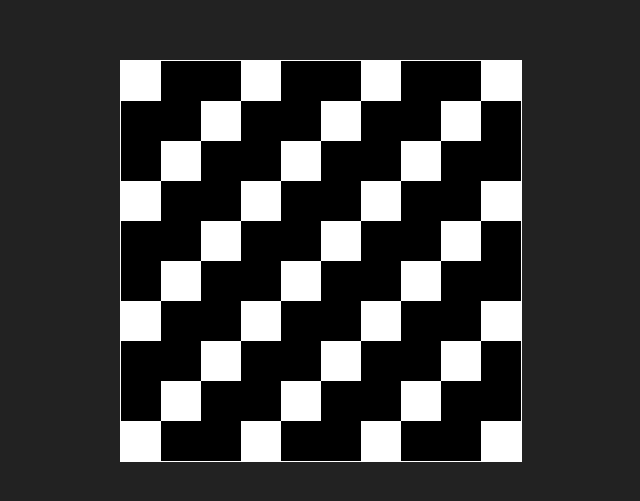
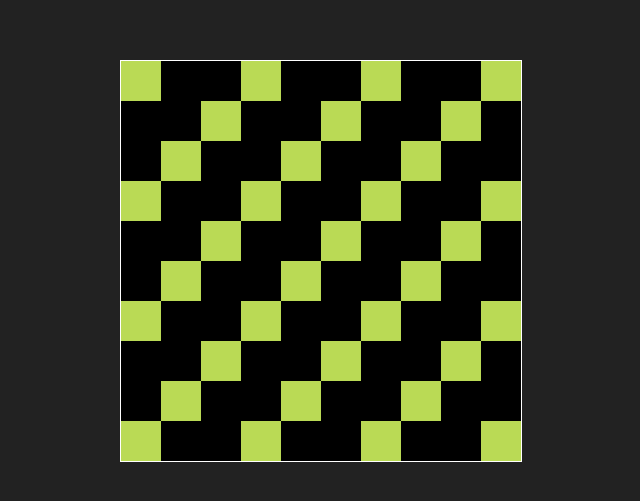
Before and after one commit to learosema/css-practise, a website: page src/pixels.pug in a window 1280 px wide. Shown: the part 139-640 px from the top of the page, without its empty margins (319-959 px from the left). Drawn offline with nearby package versions, Linux system fonts and the light colour scheme; files that its build step writes are made by us from their sources.

Commit message:
now works in Edge/IE via label hack

```diff
--- a/src/pixels.pug
+++ b/src/pixels.pug
@@ -9,4 +9,5 @@ html(lang="en")
   body
     .container
       - for (var i = 100; i--;)
-        input.checkbox(type="checkbox", checked=(i%3 === 0))
+        input.checkbox(type="checkbox", checked=(i%3 === 0), id="pixel" + i)
+        label.checkbox-label(for="pixel" + i)
--- a/src/pixels.scss
+++ b/src/pixels.scss
@@ -26,22 +26,20 @@ body {
   flex-wrap: wrap;
 }
 
-.checkbox {
-  appearance: none;
+.checkbox-label {
+  display: block;
   width: 10%;
   height: 10%;
   margin: 0;
   padding: 0;
   position: relative;
-}
-
-.checkbox::after {
-  @include fit();
-  content: '';
-  display: block;
   background: #000;
 }
 
-.checkbox:checked::after {
-  background: #fff;
+.checkbox {
+  display: none;
 }
+
+.checkbox:checked + label {
+  background: #bada55;
+}
```
